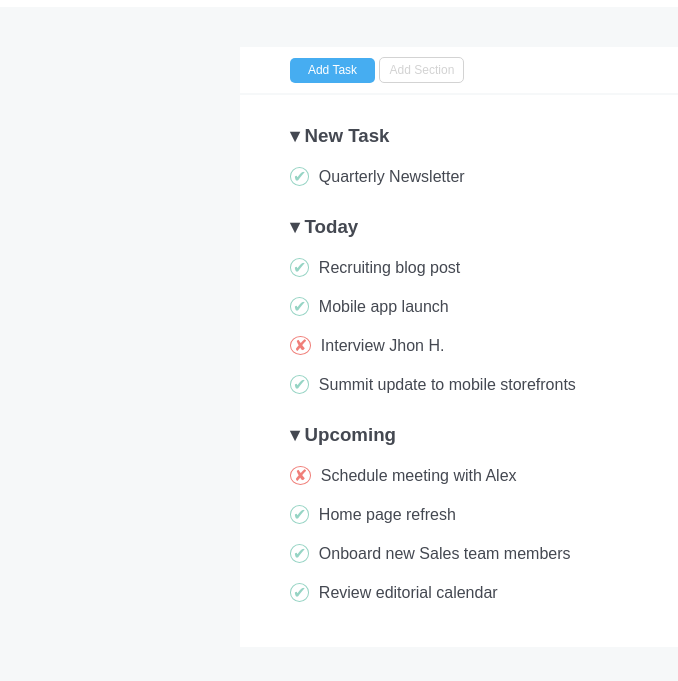
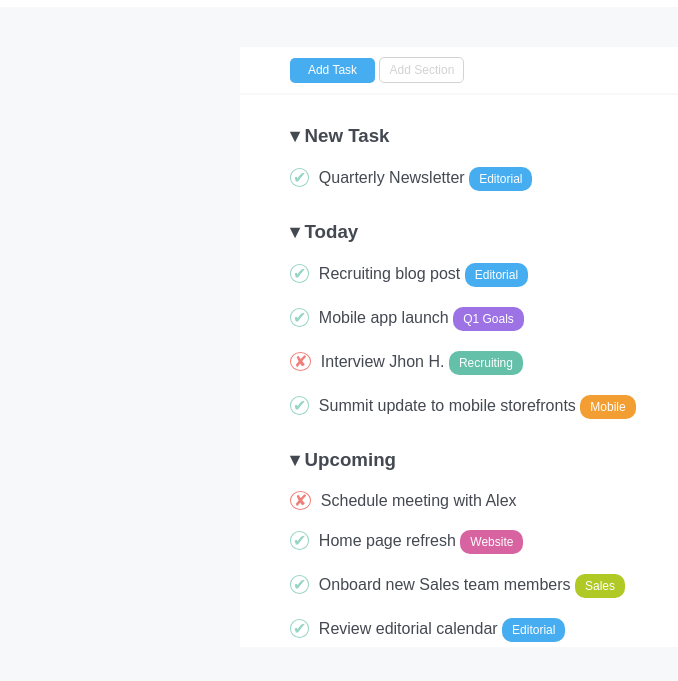
Before and after one commit to Alexx-Viv/html-css-toboolist, a plain HTML site: page index.html in a window 1280 px wide. Shown: the part 63-744 px from the top of the page, without its empty margins (0-678 px from the left). Drawn offline with Linux system fonts and the light colour scheme.

Commit message:
Add tags

```diff
--- a/css/style.css
+++ b/css/style.css
@@ -76,7 +76,7 @@ header {
 }
 
 .check {
-  margin-right: 5px;;
+  margin-right: 5px;
   padding: 0px 2px;
   color: #96d4c4;
   border: 1px solid #96d4c4;
@@ -90,3 +90,37 @@ header {
   border: 1px solid #f07f79;
   border-radius: 50%;
 }
+
+/* Tags */
+.tags {
+  color: #fff;
+  text-align: center;
+  padding: 5px 10px;
+  border-radius: 10px;
+  font-size: 12px;
+  display: inline-block;
+}
+
+/* Colors */
+#blue {
+  background-color: #46adf1;
+}
+#orange{
+  background-color: #F29E33;
+}
+
+#purple{
+  background-color: #9C72E4;
+}
+
+#light_green{
+  background-color: #B0C925;
+}
+
+#dark_green{
+  background-color: #64C0A9;
+}
+
+#pink{
+  background-color: #D763A1;
+}
--- a/index.html
+++ b/index.html
@@ -26,21 +26,28 @@
 
         <div class="to_do">
           <span class="check"> &#10004;</span> Quarterly Newsletter
+          <span class="tags" id="blue">Editorial</span>
         </div>
+
 
         <!-- Today -->
         <h3 class="calendar">&#9662; Today</h3>
         <div class="to_do">
           <span class="check"> &#10004;</span> Recruiting blog post
+          <span class="tags" id="blue">Editorial</span>
         </div>
         <div class="to_do">
           <span class="check"> &#10004;</span> Mobile app launch
+          <span class="tags" id="purple">Q1 Goals</span>
         </div>
         <div class="to_do">
           <span class="cross"> &#x2718;</span> Interview Jhon H.
+          <span class="tags" id="dark_green">Recruiting</span>
         </div>
         <div class="to_do">
-          <span class="check"> &#10004;</span> Summit update to mobile storefronts
+          <span class="check"> &#10004;</span> Summit update to mobile
+          storefronts
+          <span class="tags" id="orange">Mobile</span>
         </div>
 
         <!-- pcoming -->
@@ -50,14 +57,17 @@
         </div>
         <div class="to_do">
           <span class="check"> &#10004;</span> Home page refresh
+          <span class="tags" id="pink">Website</span>
         </div>
 
         <div class="to_do">
           <span class="check"> &#10004;</span> Onboard new Sales team members
+          <span class="tags" id="light_green">Sales</span>
         </div>
 
         <div class="to_do">
           <span class="check"> &#10004;</span> Review editorial calendar
+          <span class="tags" id="blue">Editorial</span>
         </div>
       </div>
     </main>
```
